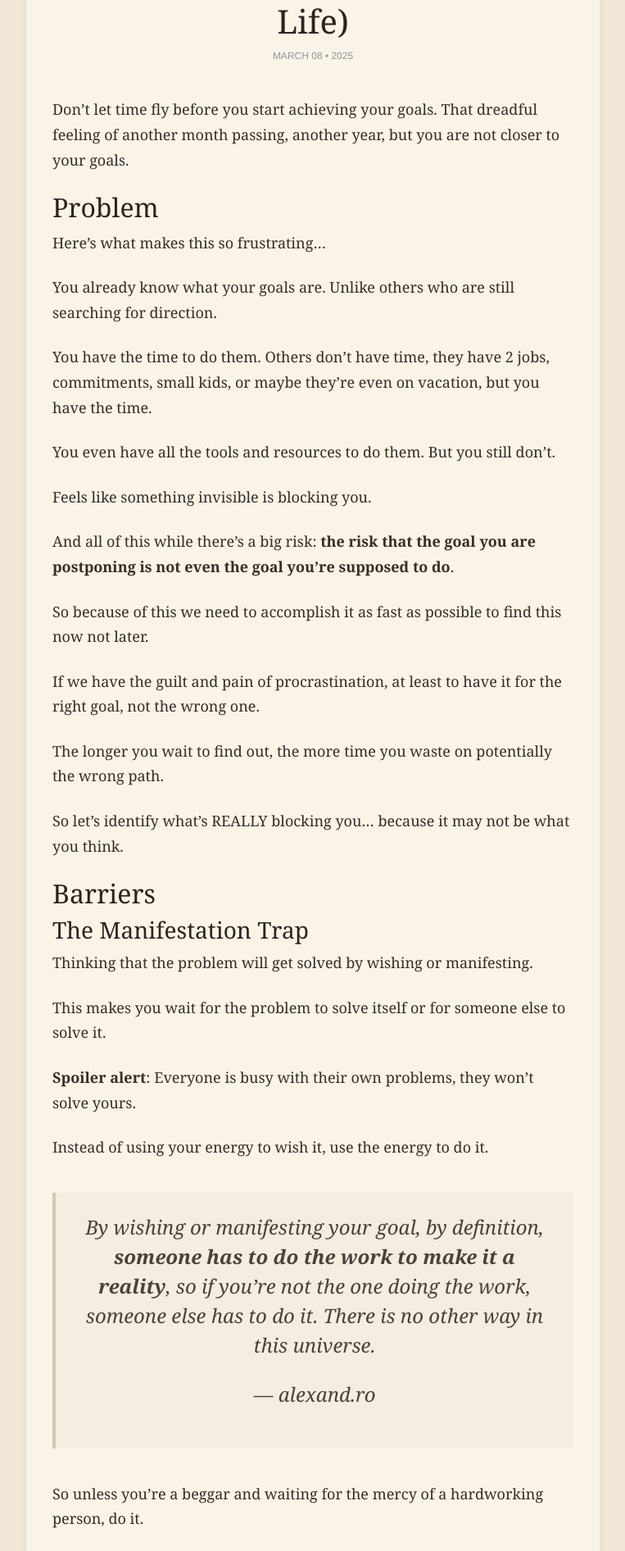
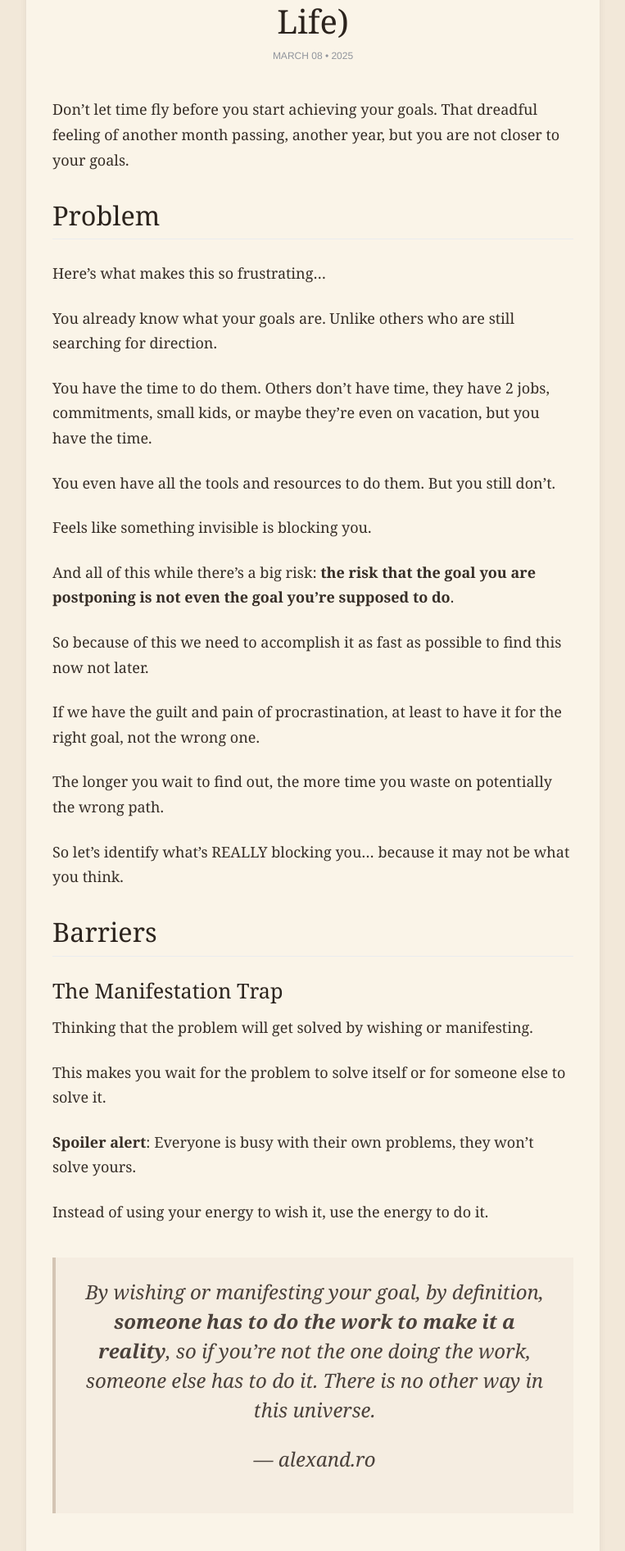
Before and after one commit to alexand-ro/alexand-ro.github.io, a Jekyll site: the page built from _posts/2025-03-08-achieve-your-goals-now.md, in a window 1280 px wide. Shown: the part 986-2878 px from the top of the page at 82% size, without its empty margins (258-1021 px from the left). Built offline with Jekyll 4.4.1, drawn with Linux system fonts in a browser that asks for light colours; some web fonts are replaced; comment, search, counter and statistics services are not loaded.

Commit message:
h2&h3 separation

```diff
--- a/_layouts/post.html
+++ b/_layouts/post.html
@@ -74,7 +74,7 @@ regenerate: true
     if (header) {
       header.style.backgroundImage = "url('{{ page.image }}')";
       {% if page.coverpos %}
-      header.style.backgroundPosition = "{{ page.coverpos }}";
+        header.style.backgroundPosition = "{{ page.coverpos }}";
       {% endif %}
     }
   });
--- a/_sass/main.scss
+++ b/_sass/main.scss
@@ -192,9 +192,20 @@ article .content p {
   margin-bottom: 1.5rem;
 }
 
-article .content h2,
+article .content h2 {
+  color: #2b231d;
+  font-size: 1.8em;
+  margin-top: 1em;
+  margin-bottom: 0.8em;
+  padding-bottom: 0.3em;
+  border-bottom: 1px solid #eaecef;
+}
+
 article .content h3 {
   color: #2b231d;
+  font-size: 1.4em;
+  margin-top: 1em;
+  margin-bottom: 0.6em;
 }
 
 article .content a {
```
